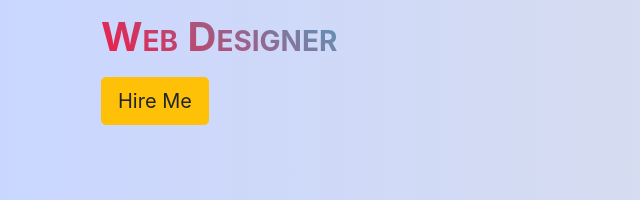
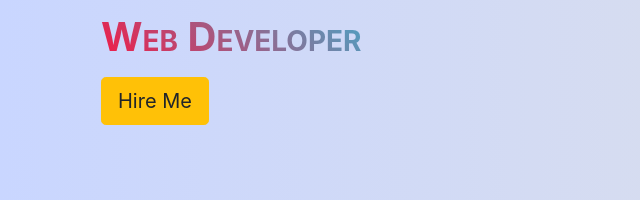
Before and after one commit to Dhivakaran-Kalanesan/Portfolio-Site, a plain HTML site: page index.html in a window 1280 px wide. Shown: the part 339-539 px from the top of the page, 0-640 px from the left. Drawn offline with nearby package versions, Linux system fonts and the light colour scheme.

Commit message:
index.html

```diff
--- a/index.html
+++ b/index.html
@@ -45,7 +45,7 @@
                 <div class="description px-3 py-5">
                     <h1 class="name">Hy! I Am</h1>
                     <h1 class="name">Dhivakaran.K</h1>
-                    <h5 class="web py-2">Web Designer</h5>
+                    <h5 class="web py-2">Web Developer</h5>
                     <button class="btn btn-lg btn-warning">Hire Me</button>
                 </div>
                 <div> <img src="images/dhivakaran.png" alt="Dhivakaran" class="dhivakaran"></div>
```
